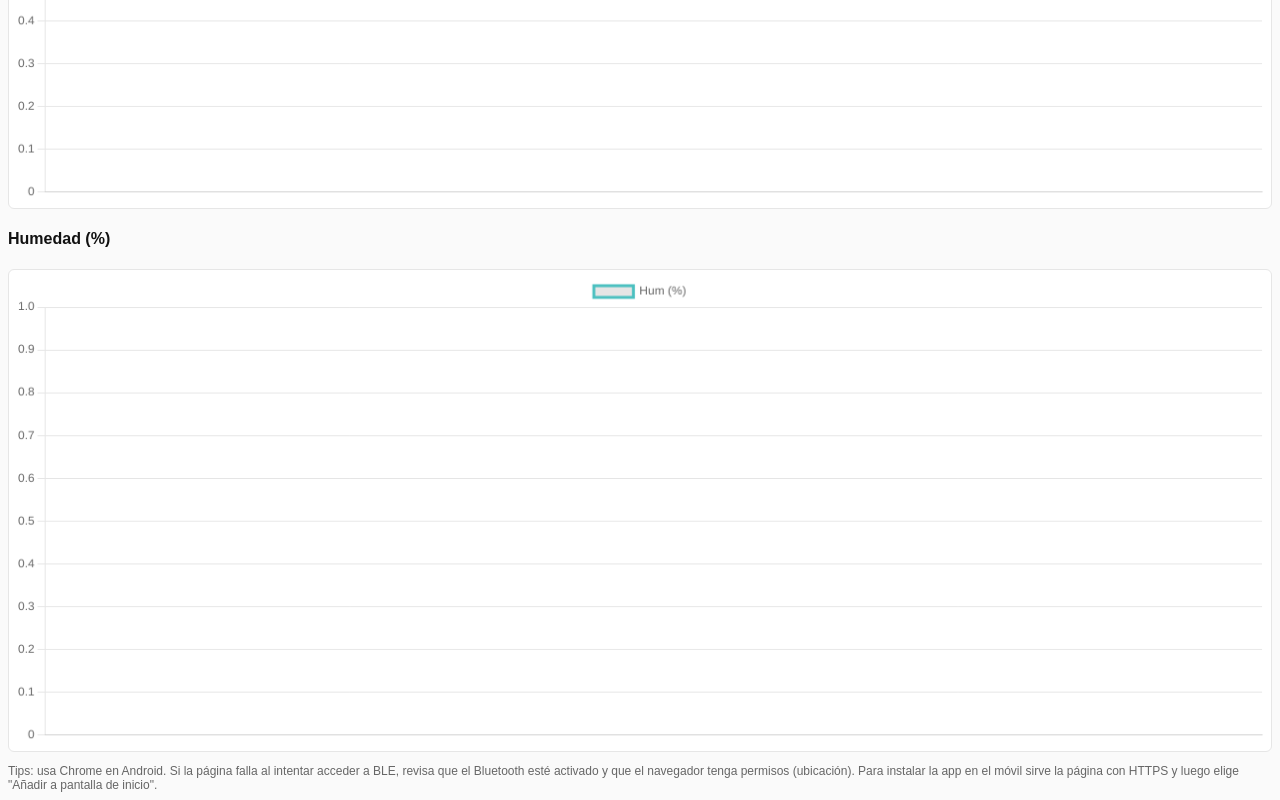
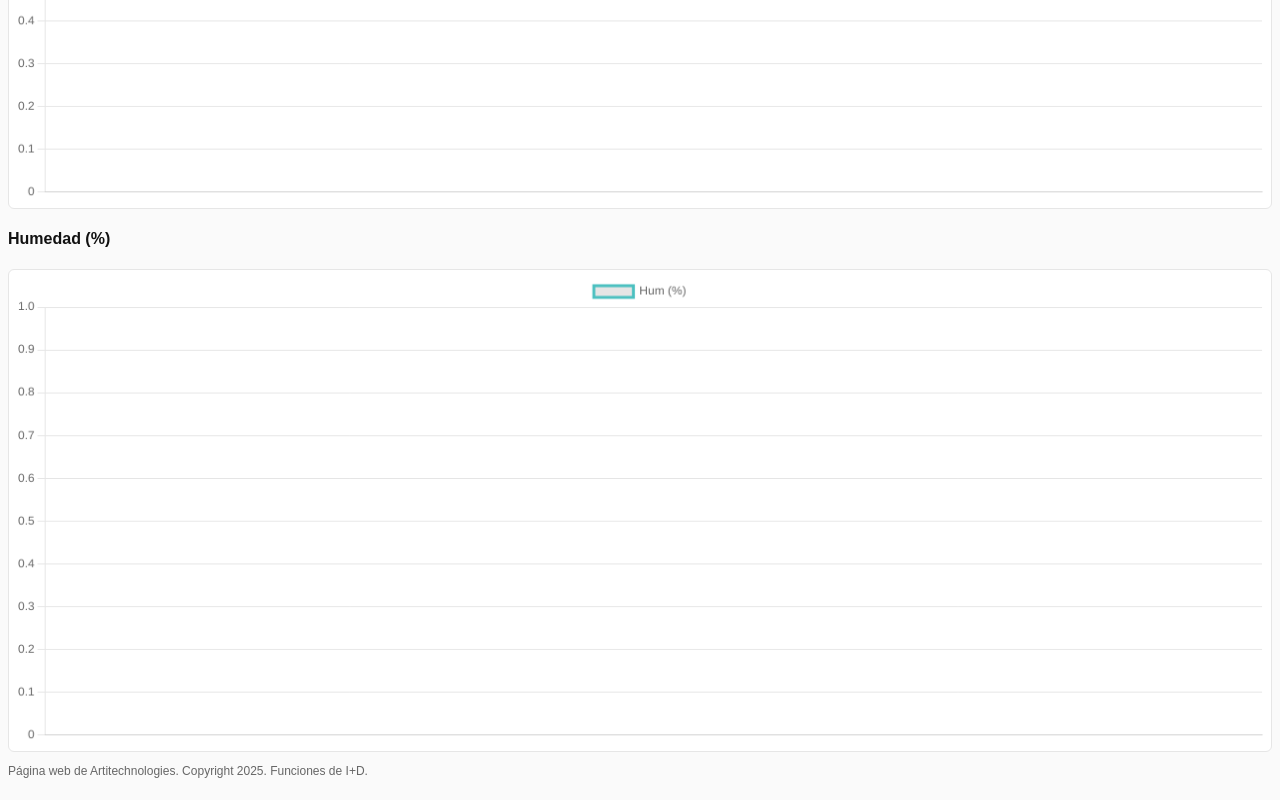
Before and after one commit to ArtiG04/PyroPrev_info, a plain HTML site: page index.html in a window 1280 px wide. Shown: the part 1216-2016 px from the top of the page. Drawn offline with nearby package versions, Linux system fonts and the light colour scheme.

Commit message:
Update index.html

```diff
--- a/index.html
+++ b/index.html
@@ -48,7 +48,7 @@
   <div class="card"><h4>Humedad (%)</h4><canvas id="hChart" height="120"></canvas></div>
 
   <footer>
-    Tips: usa Chrome en Android. Si la página falla al intentar acceder a BLE, revisa que el Bluetooth esté activado y que el navegador tenga permisos (ubicación). Para instalar la app en el móvil sirve la página con HTTPS y luego elige "Añadir a pantalla de inicio".
+    Página web de Artitechnologies. Copyright 2025. Funciones de I+D.
   </footer>
 
 <script>
```
